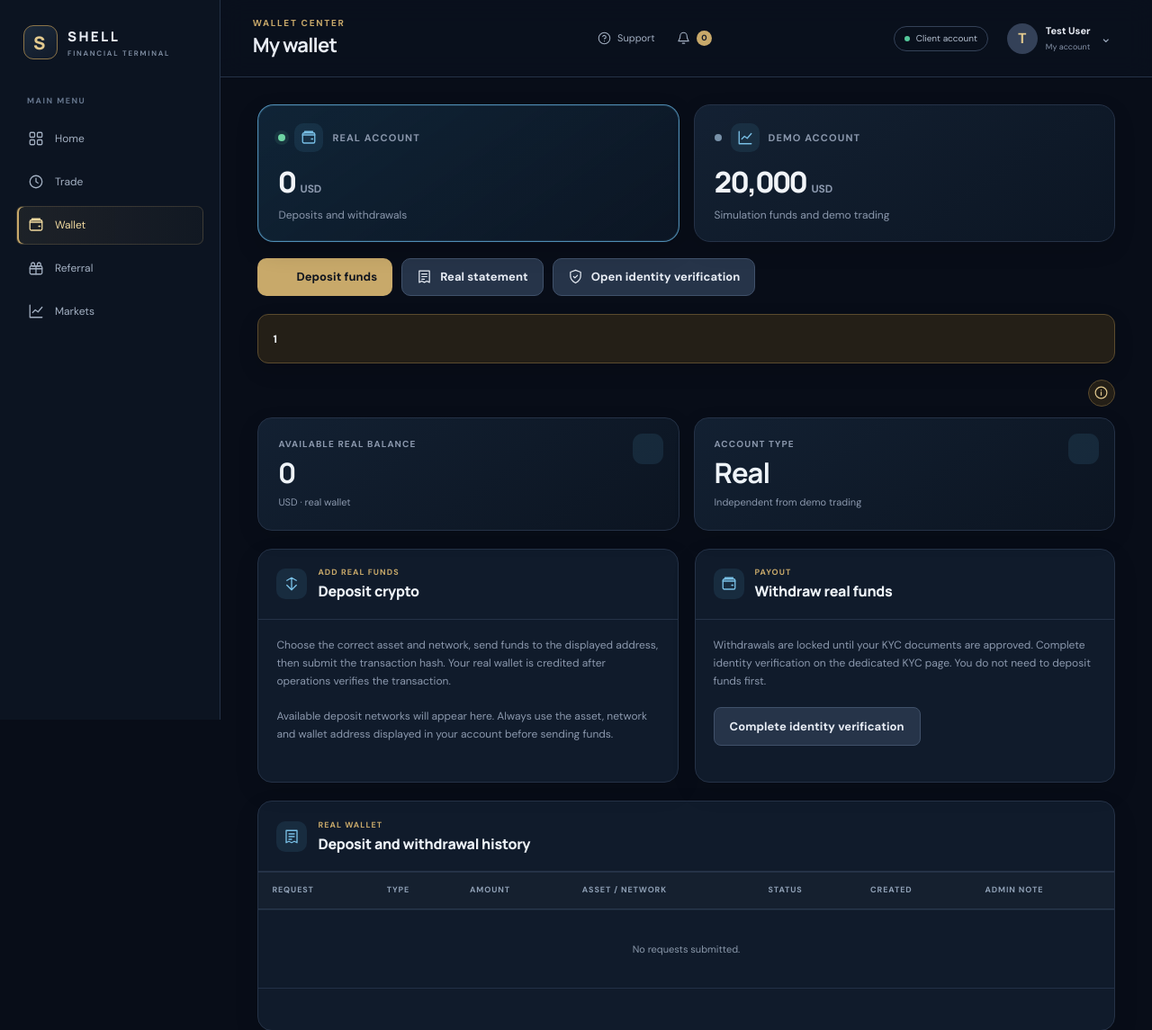
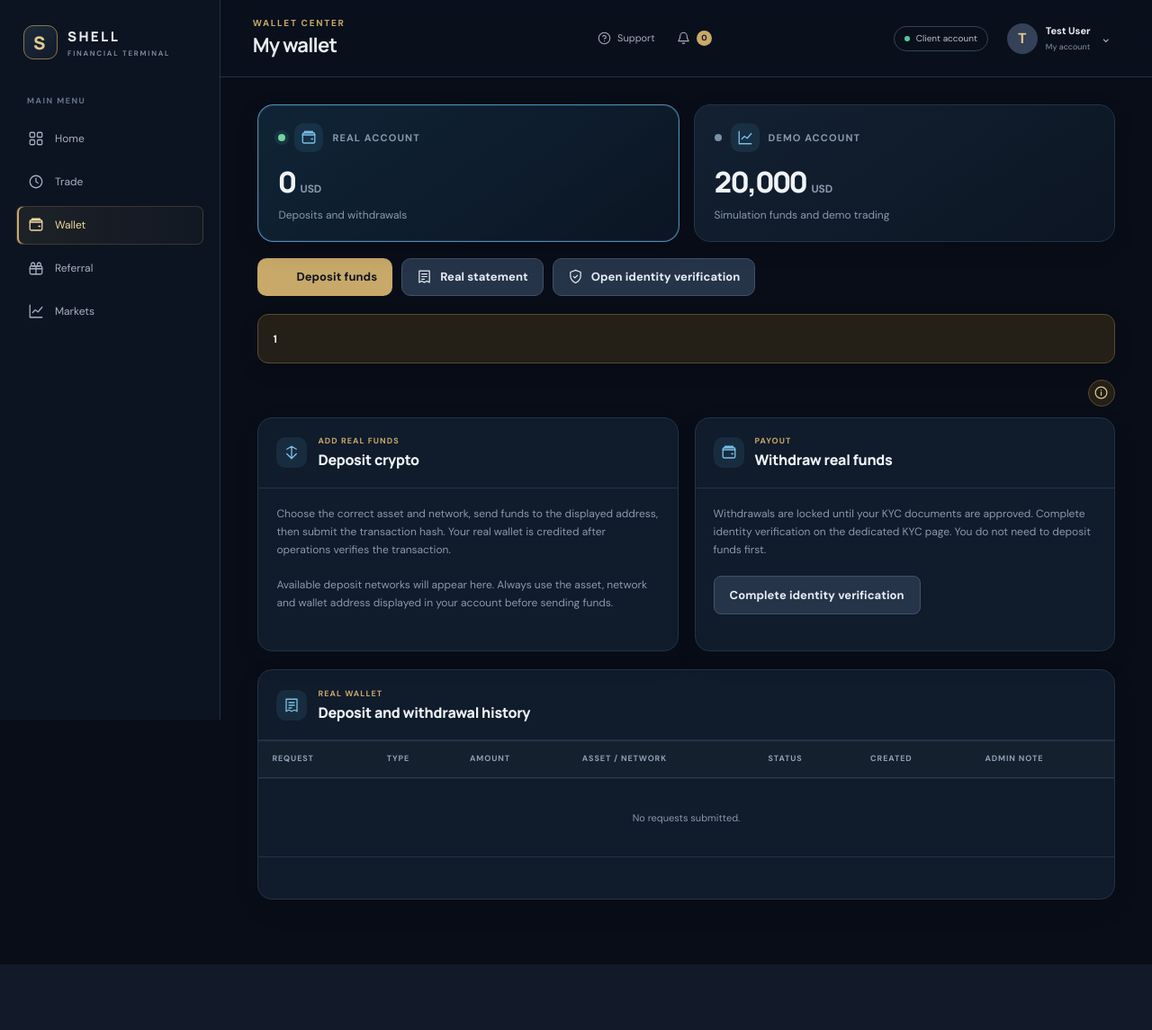
Before and after one commit to anorbert/shell, a Laravel app: page /wallet-requests in a window 1280 px wide. Shown: the top 1145 px of the page at 90% size. After the commit the page ends 1072 px from the top, so only its background shows below. Run offline with Laravel 12, Linux system fonts and the light colour scheme; the visitor is signed in with stand-in values (Sample User, id 1); data comes from the database, SQL or seed files in the repository; data that the repository does not hold is empty; style sheets or scripts are compiled from the project's sources.

Commit message:
Remove redundant real wallet summary cards

```diff
--- a/resources/views/client/wallet-requests.blade.php
+++ b/resources/views/client/wallet-requests.blade.php
@@ -208,10 +208,6 @@
     </section>
 @else
     <x-client-attention title="Real wallet" tag="REAL ACCOUNT"><p>Deposit and withdrawal requests are recorded here. Deposits are credited after transaction verification. Withdrawals are processed after identity approval and operations review.</p></x-client-attention>
-    <div class="metric-grid wallet-detail-metrics">
-        <article class="metric-card"><span class="metric-label">AVAILABLE REAL BALANCE</span><strong>@money($selectedBalance)</strong><small>{{ $currency }} · real wallet</small></article>
-        <article class="metric-card"><span class="metric-label">ACCOUNT TYPE</span><strong>Real</strong><small>Independent from demo trading</small></article>
-    </div>
     <div class="content-grid">
         <section class="panel" id="deposit-form">
             <div class="panel-head"><div><span class="wallet-section-icon" aria-hidden="true"><svg viewBox="0 0 24 24" fill="none" stroke="currentColor" stroke-width="1.8" stroke-linecap="round" stroke-linejoin="round"><use href="#i-arrow"/></svg></span><span class="eyebrow">ADD REAL FUNDS</span><h2>Deposit crypto</h2></div></div>
```
